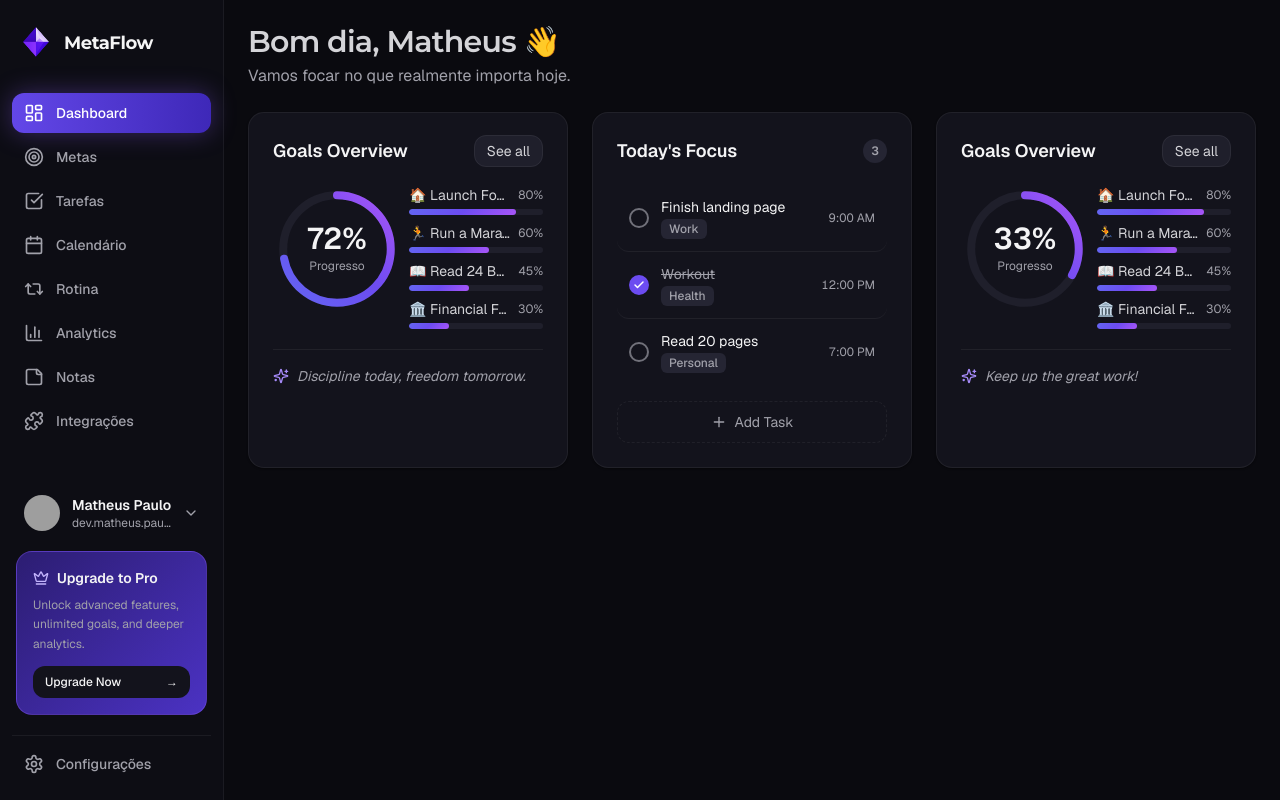
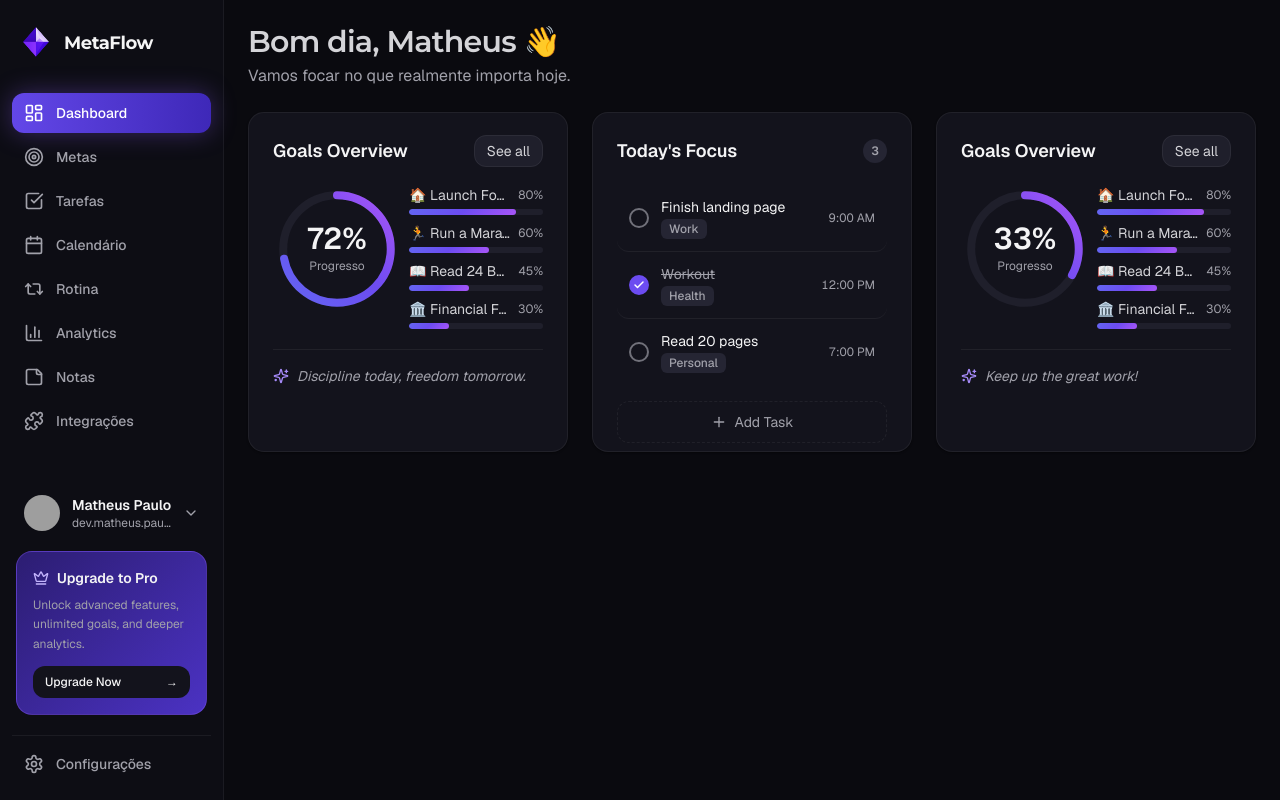
Before and after one commit to matheuspsb/metaflow, a Next.js app: page /dashboard in a window 1280 px wide. Built offline with nearby package versions, Linux system fonts and the light colour scheme; grey boxes are pictures that could not be loaded.

Commit message:
fix: add card max-height

```diff
--- a/src/app/(dashboard)/dashboard/page.tsx
+++ b/src/app/(dashboard)/dashboard/page.tsx
@@ -12,9 +12,9 @@ export default function DashboardPage() {
     <div className="flex flex-col gap-6">
       <Greeting name="Matheus" />
       <div className="grid grid-cols-1 gap-6 lg:grid-cols-2 xl:grid-cols-3">
-        <GoalsCard />
-        <TodaysFocusCard />
-        <GoalsCard overallProgress={33} quote="Keep up the great work!" />
+        <GoalsCard className="max-h-85" />
+        <TodaysFocusCard className="max-h-85" />
+        <GoalsCard className="max-h-85" overallProgress={33} quote="Keep up the great work!" />
       </div>
     </div>
   )
```
